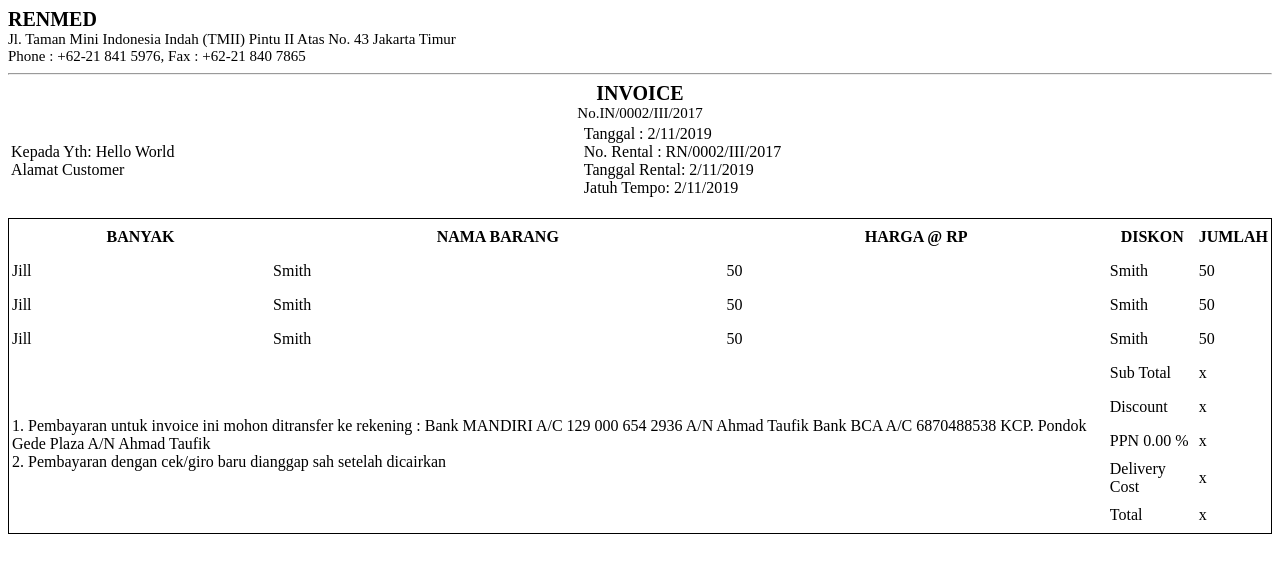
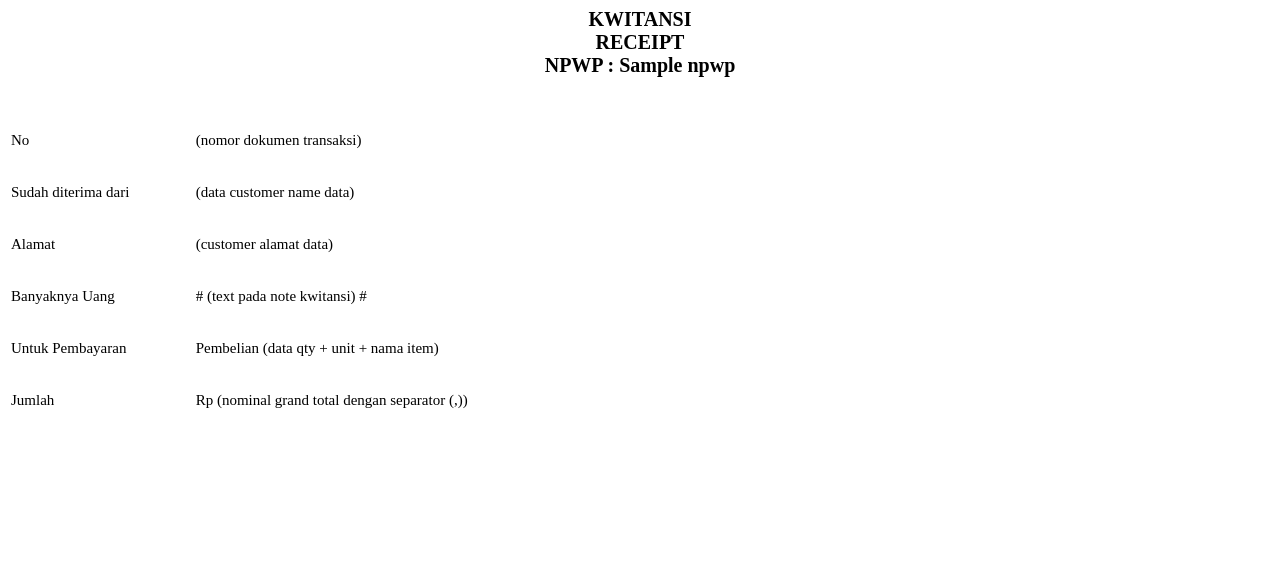
Before and after one commit to arfanHA/Rental-PPM-Backend, a Django app: template templates/kwitansi.html in a window 1280 px wide. Shown: the top 573 px of the page. Run offline with Django 3.2, Linux system fonts and the light colour scheme; the template is opened without the code that fills it: most values are stand-ins (such as "Sample title", 1, 10 or a date in 2020); parts of the project's set-up code (start-up, migrations or seed data) failed here and were passed over.

```diff
--- a/myproject/api/views/generatePDF_views.py
+++ b/myproject/api/views/generatePDF_views.py
@@ -23,10 +23,7 @@ class generateInvoice(View):
 class generateKwitansi(View):
     def get(self, request, *args, **kwargs):
         data = {
-            # 'today': datetime.date.today(),
-            # 'amount': 39.99,
-            # 'customer_name': 'Cooper Mann',
-            # 'order_id': 1233434,
+            'npwp' : '000 000 000'
         }
         pdf = render_to_pdf('kwitansi.html', data)
         return HttpResponse(pdf, content_type='application/pdf')
--- a/templates/kwitansi.html
+++ b/templates/kwitansi.html
@@ -3,111 +3,55 @@
 <head>
     <title>Hello World</title>
     <style>
-        .TableItem {
-            border: 1px solid black;
-            width: 100%;
+        header {
+            font-size: 20px;
+            font-weight: bold;
         }
 
-        .TableItem th {
-            height: 30px;
-            vertical-align: center;
-            text-align: center;
-        }
-
-        .TableItem td {
-            height: 30px;
-            vertical-align: center;
+        tr {
+            height: 50px;
+            font-size: 15px;
             text-align: left;
         }
 
     </style>
 <body>
-<div style="font-size: 15px">
-    <b style="font-size: 20px">RENMED</b><br>
-    Jl. Taman Mini Indonesia Indah (TMII) Pintu II Atas No. 43 Jakarta Timur<br>
-    Phone : +62-21 841 5976, Fax : +62-21 840 7865
-    <hr>
-</div>
-
-<div style="text-align: center">
-    <b style="font-size:20px">INVOICE</b>
-</div>
-
-<div style="text-align: center; font-size: 15px">
-    No.IN/0002/III/2017
-</div>
-
-<table style="width:100%" class="AnotherTable">
-    <tr>
-        <td>Kepada Yth: Hello World <br> Alamat Customer</td>
-        <td>
-            Tanggal : 2/11/2019 <br>
-            No. Rental : RN/0002/III/2017<br>
-            Tanggal Rental: 2/11/2019<br>
-            Jatuh Tempo: 2/11/2019<br>
-        </td>
-    </tr>
-
-</table>
-
+<center>
+    <header>
+        KWITANSI <br>
+        RECEIPT <br>
+        NPWP : {{npwp}}
+    </header>
+</center>
 
 <br>
 
-<table style="width:100%" class="TableItem">
+<br>
+
+<table>
     <tr>
-        <th>BANYAK</th>
-        <th>NAMA BARANG</th>
-        <th>HARGA @ RP</th>
-        <th>DISKON</th>
-        <th>JUMLAH</th>
+        <td width="40%">No</td>
+        <td>(nomor dokumen transaksi)</td>
     </tr>
     <tr>
-        <td>Jill</td>
-        <td>Smith</td>
-        <td>50</td>
-        <td>Smith</td>
-        <td>50</td>
+        <td>Sudah diterima dari</td>
+        <td>(data customer name data)</td>
     </tr>
     <tr>
-        <td>Jill</td>
-        <td>Smith</td>
-        <td>50</td>
-        <td>Smith</td>
-        <td>50</td>
+        <td>Alamat</td>
+        <td>(customer alamat data)</td>
     </tr>
     <tr>
-        <td>Jill</td>
-        <td>Smith</td>
-        <td>50</td>
-        <td>Smith</td>
-        <td>50</td>
+        <td>Banyaknya Uang</td>
+        <td># (text pada note kwitansi) #</td>
     </tr>
     <tr>
-        <td colspan="3" rowspan="5">1. Pembayaran untuk invoice ini mohon ditransfer ke rekening :
-            Bank MANDIRI A/C 129 000 654 2936 A/N Ahmad Taufik
-            Bank BCA A/C 6870488538 KCP. Pondok Gede Plaza A/N
-            Ahmad Taufik <br>
-            2. Pembayaran dengan cek/giro baru dianggap sah setelah
-            dicairkan
-        </td>
-        <td>Sub Total</td>
-        <td>x</td>
+        <td>Untuk Pembayaran</td>
+        <td>Pembelian (data qty + unit + nama item)</td>
     </tr>
     <tr>
-        <td>Discount</td>
-        <td>x</td>
-    </tr>
-    <tr>
-        <td>PPN 0.00 %</td>
-        <td>x</td>
-    </tr>
-    <tr>
-        <td>Delivery Cost</td>
-        <td>x</td>
-    </tr>
-    <tr>
-        <td>Total</td>
-        <td>x</td>
+        <td>Jumlah</td>
+        <td>Rp (nominal grand total dengan separator (,))</td>
     </tr>
 </table>
 
```
Also changed, not shown: myproject/api/views/another_views.py (+45 -5 lines).
